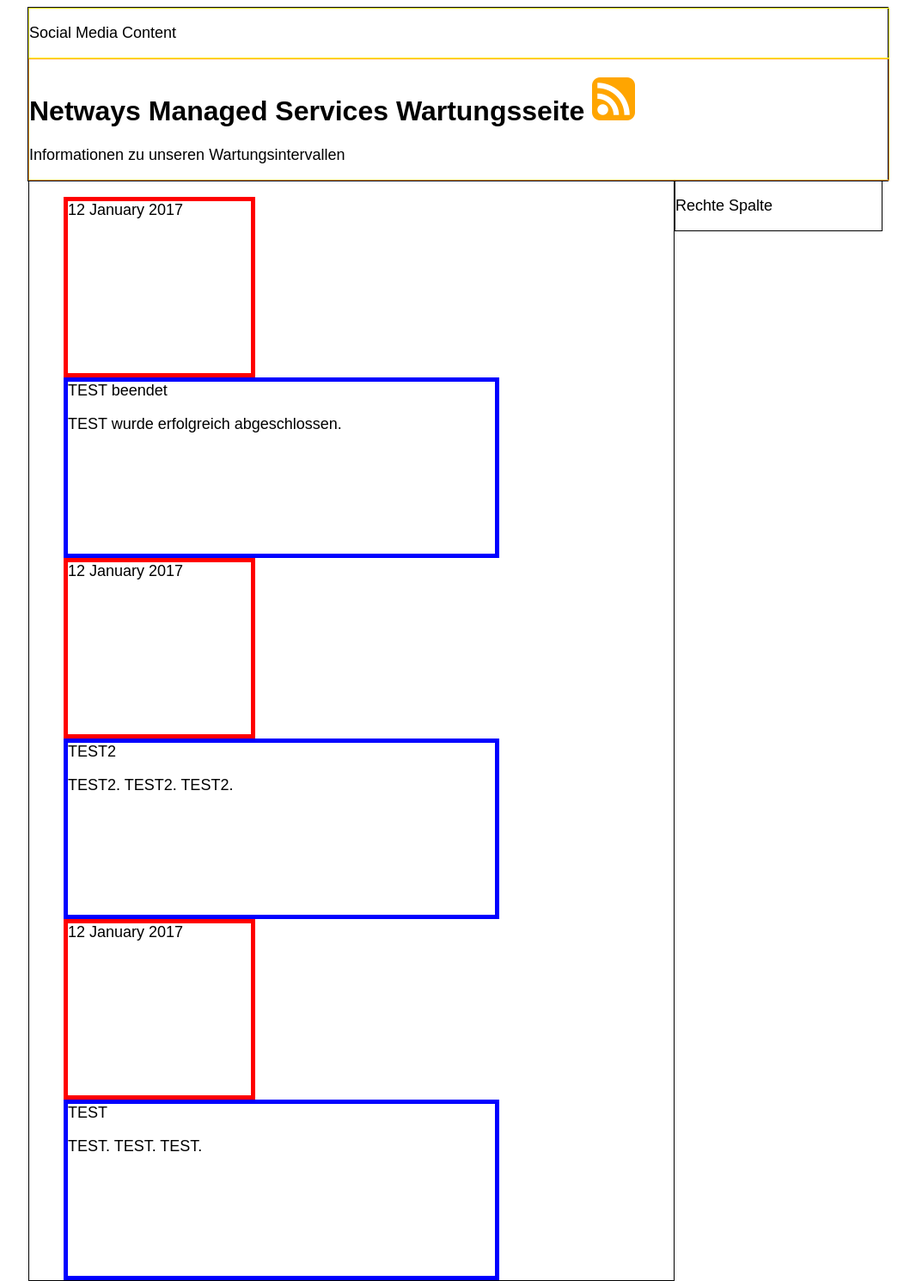
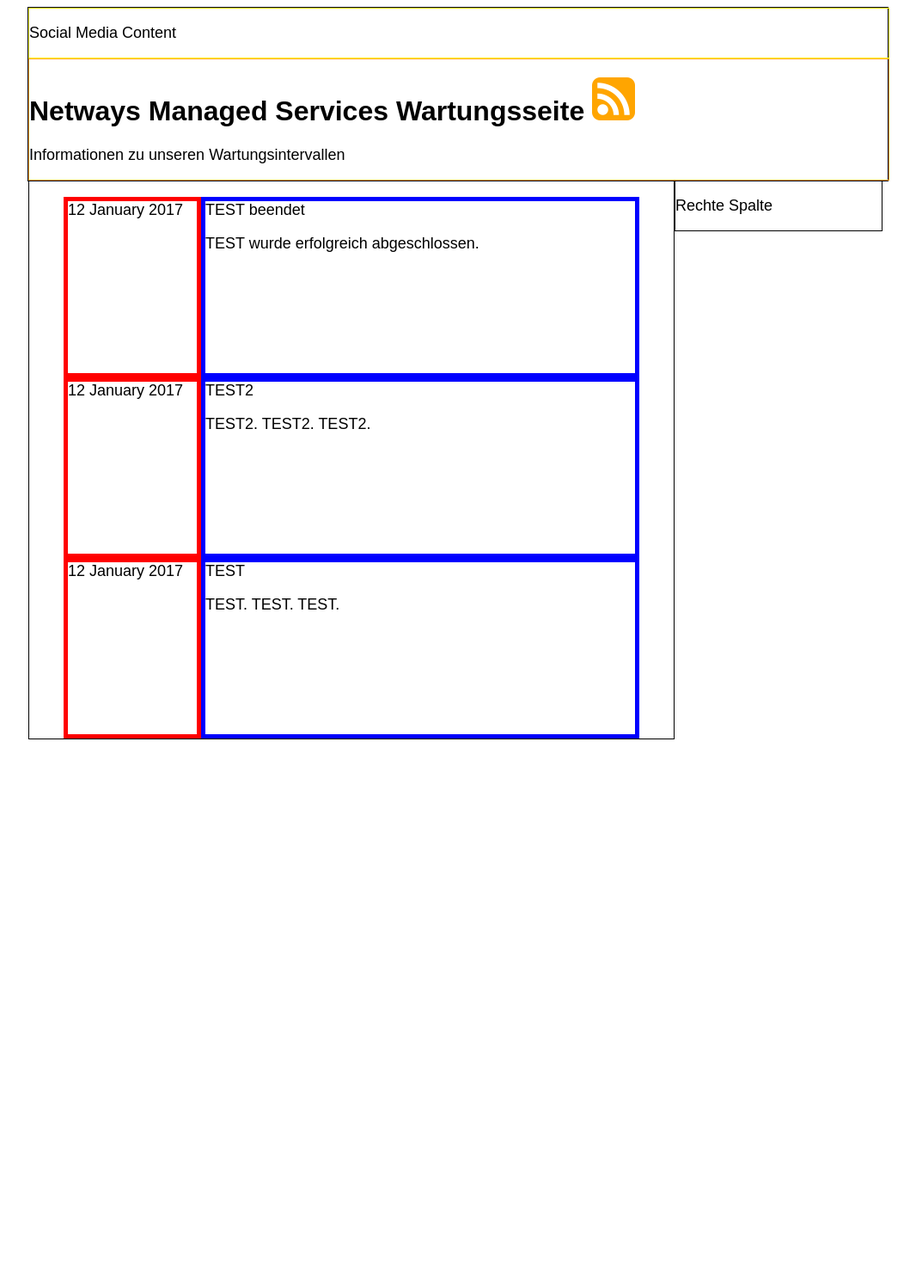
Before and after one commit to Storagegirl/storagegirl.github.io, a Jekyll site: the page built from index.html, in a window 1280 px wide. Shown: the whole page at 86% size, without its empty margins (107-1173 px from the left). Built offline with Jekyll 4.4.1, drawn with Linux system fonts in a browser that asks for light colours; after the commit the page ends 900 px from its top, so only the background shows below that.

Commit message:
Update main.css

```diff
--- a/css/main.css
+++ b/css/main.css
@@ -43,7 +43,7 @@
 .boxdate {
     float: left;
     margin: auto;
-    width: 30%;
+    width: 150px;
     height: 200px;
     border: 5px solid red;
 }
@@ -51,7 +51,7 @@
 .boxtitlecontent {
     float: left;
     margin: auto;
-    width: 70%;
+    width: 500px;
     height: 200px;
     border: 5px solid blue;
 }
```
